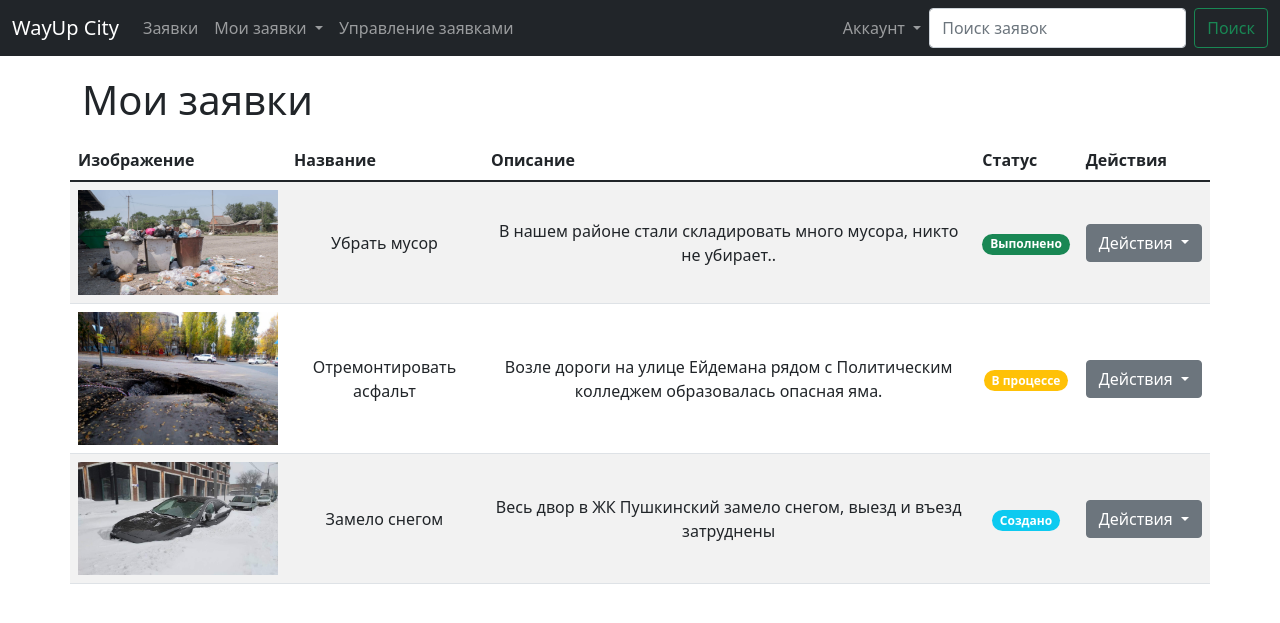
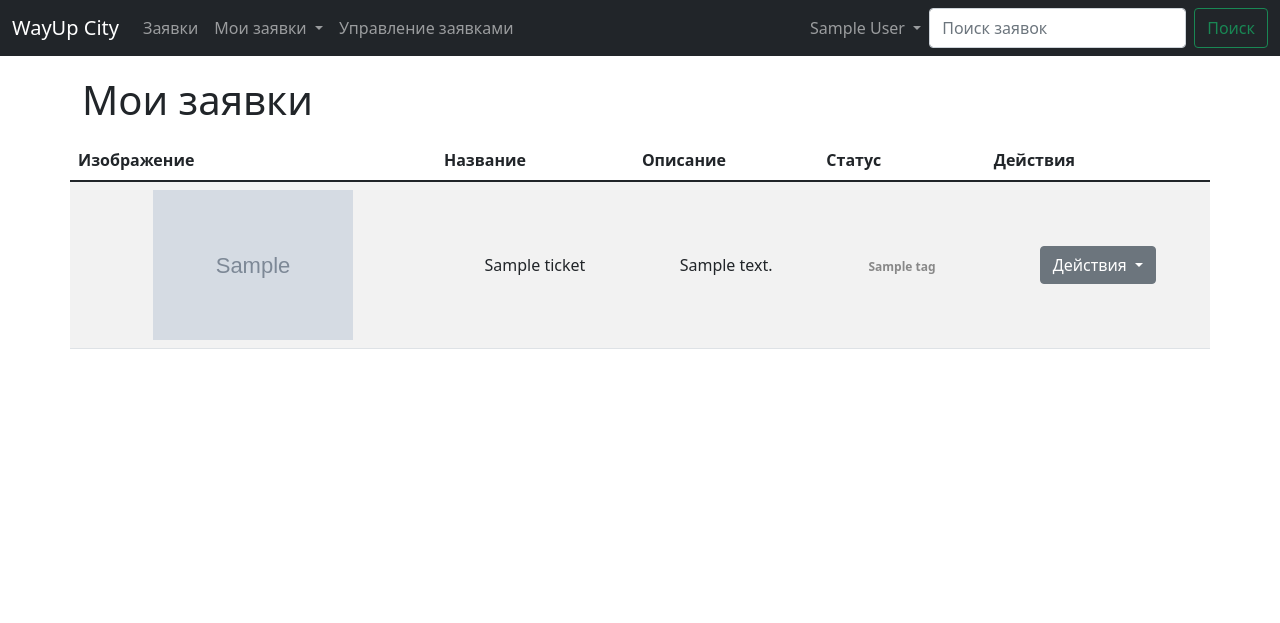
Before and after one commit to eyekeen/city-portal, a PHP site: page /my-tickets.php in a window 1280 px wide. Shown: the top 623 px of the page. Run offline with PHP 8.4, Linux system fonts and the light colour scheme; the visitor is signed in with stand-in values (Sample User, id 1); tables that the repository leaves empty or names only in its code hold one stand-in row (values such as "Sample post"); grey boxes marked "Sample" are stand-in pictures.

Commit message:
add register, login, tickets functional

```diff
--- a/components/head.php
+++ b/components/head.php
@@ -3,3 +3,7 @@
 <meta http-equiv="X-UA-Compatible" content="ie=edge">
 <link href="https://cdn.jsdelivr.net/npm/bootstrap@5.1.2/dist/css/bootstrap.min.css" rel="stylesheet" integrity="sha384-uWxY/CJNBR+1zjPWmfnSnVxwRheevXITnMqoEIeG1LJrdI0GlVs/9cVSyPYXdcSF" crossorigin="anonymous">
 <link rel="stylesheet" href="src/scss/app.css">
+
+<?php
+    require_once __DIR__ . '/../app/requires.php';
+?>
--- a/components/header.php
+++ b/components/header.php
@@ -6,10 +6,21 @@
                 <span class="navbar-toggler-icon"></span>
             </button>
             <div class="collapse navbar-collapse" id="navbarSupportedContent">
+                <?php
+                $user = false;
+                if (isset($_SESSION['user'])) {
+                    $query = $db->prepare("SELECT * FROM users WHERE id = :id");
+                    $query->execute([
+                        'id' => $_SESSION['user'],
+                    ]);
+                    $user = $query->fetch(PDO::FETCH_ASSOC);
+                }
+                ?>
                 <ul class="navbar-nav me-auto mb-2 mb-lg-0">
                     <li class="nav-item">
                         <a class="nav-link" href="/">Заявки</a>
                     </li>
+                    <?php if ($user) { ?>
                         <li class="nav-item dropdown">
                             <a class="nav-link dropdown-toggle" href="#" id="navbarDropdown" role="button" data-bs-toggle="dropdown" aria-expanded="false">
                                 Мои заявки
@@ -19,6 +30,7 @@
                                 <li><a class="dropdown-item" href="/my-tickets.php">Мои заявки <span class="badge bg-secondary">4</span></a></li>
                             </ul>
                         </li>
+                    <?php } ?>
                     <li class="nav-item">
                         <a href="/tickets-control.php" class="nav-link">Управление заявками</a>
                     </li>
@@ -26,12 +38,25 @@
                 <div class="right-side d-flex">
                     <ul class="navbar-nav me-auto mb-2 mb-lg-0">
                         <li class="nav-item dropdown">
+
+
                             <a class="nav-link dropdown-toggle" href="#" id="accountDropdown" role="button" data-bs-toggle="dropdown" aria-expanded="false">
-                                Аккаунт
+                                <?= !$user ? 'Аккаунт' : $user['name'] ?>
                             </a>
                             <ul class="dropdown-menu" aria-labelledby="accountDropdown">
+                                <?php if (!$user) { ?>
                                     <li><a class="dropdown-item" href="/login.php">Вход</a></li>
                                     <li><a class="dropdown-item" href="/register.php">Регистрация</a></li>
+                                <?php } else { ?>
+                                    <li>
+                                        <!-- not good -->
+                                        <!-- <a class="dropdown-item" href="/actions/user/logout.php">Выход</a> -->
+                                        <!-- good -->
+                                        <form action="/actions/user/logout.php" method="post">
+                                            <button class="dropdown-item" type="submit">Выход</button>
+                                        </form>
+                                    </li>
+                                <?php } ?>
                             </ul>
                         </li>
                     </ul>
--- /dev/null
+++ b/config/app.php
@@ -0,0 +1,6 @@
+<?php
+
+return [
+    'default_user_group' => 2,
+    'default_tickets_tag' => 3,
+];
--- a/my-tickets.php
+++ b/my-tickets.php
@@ -1,3 +1,15 @@
+<?php
+
+session_start();
+
+if (!isset($_SESSION['user'])) {
+    header('Location: /login.php');
+    die();
+}
+
+?>
+
+
 <!doctype html>
 <html lang="ru">
 
@@ -34,14 +46,44 @@
                         </tr>
                     </thead>
                     <tbody>
+                        <?php
+
+
+
+                        $tags = $db->query("SELECT * FROM ticket_tags")->fetchAll(PDO::FETCH_ASSOC);
+
+                        // $query = $db->prepare("SELECT * FROM tickets JOIN tickect_tags ON tickect_tags.id = tickets.tag_id WHERE user_id = :user_id"); second way
+                        $query = $db->prepare("SELECT * FROM tickets WHERE user_id = :user_id");
+
+                        $query->execute([
+                            'user_id' => $_SESSION['user'],
+                        ]);
+
+                        $tickets = $query->fetchAll(PDO::FETCH_ASSOC);
+
+
+                        foreach ($tickets as $ticket) {
+
+                            $tagId = $ticket['tag_id'];
+                            $tag = array_filter($tags, function ($tag) use ($tagId) {
+                                return (int)$tag['id'] === (int)$tagId;
+                            });
+
+
+
+                            $tag = array_shift($tag);
+
+                        ?>
                             <tr>
                                 <td>
-                                <img src="src/static/image-1.jpg" width="200" alt="">
+                                    <img src="<?= $ticket['image'] ?>" width="200" alt="">
                                 </td>
-                            <td>Убрать мусор</td>
-                            <td>В нашем районе стали складировать много мусора, никто не убирает..</td>
+                                <td><?= $ticket['title'] ?></td>
+                                <td><?= $ticket['description'] ?></td>
                                 <td>
-                                <span class="badge rounded-pill bg-success">Выполнено</span>
+                                    <span style="background: <?= $tag['background'] ?>;color: <?= $tag['color'] ?>" class="badge rounded-pill">
+                                        <?= $tag['label']  ?>
+                                    </span>
                                 </td>
                                 <td>
                                     <div class="dropdown">
@@ -49,51 +91,17 @@
                                             Действия
                                         </button>
                                         <ul class="dropdown-menu" aria-labelledby="dropdownMenuButton1">
-                                        <li><a class="dropdown-item" href="#">Удалить</a></li>
+                                            <li>
+                                                <form action="/actions/tickets/delete.php" method="post">
+                                                    <input type="hidden" name="id" value="<?= $ticket['id'] ?>">
+                                                    <button class="dropdown-item">Delete</button>
+                                                </form>
+                                            </li>
                                         </ul>
                                     </div>
                                 </td>
                             </tr>
-                        <tr>
-                            <td>
-                                <img src="src/static/image-2.jpg" width="200" alt="">
-                            </td>
-                            <td>Отремонтировать асфальт</td>
-                            <td>Возле дороги на улице Ейдемана рядом с Политическим колледжем образовалась опасная яма.</td>
-                            <td>
-                                <span class="badge rounded-pill bg-warning">В процессе</span>
-                            </td>
-                            <td>
-                                <div class="dropdown">
-                                    <button class="btn btn-secondary dropdown-toggle" type="button" id="dropdownMenuButton1" data-bs-toggle="dropdown" aria-expanded="false">
-                                        Действия
-                                    </button>
-                                    <ul class="dropdown-menu" aria-labelledby="dropdownMenuButton1">
-                                        <li><a class="dropdown-item" href="#">Удалить</a></li>
-                                    </ul>
-                                </div>
-                            </td>
-                        </tr>
-                        <tr>
-                            <td>
-                                <img src="src/static/image-3.jpg" width="200" alt="">
-                            </td>
-                            <td>Замело снегом</td>
-                            <td>Весь двор в ЖК Пушкинский замело снегом, выезд и въезд затруднены</td>
-                            <td>
-                                <span class="badge rounded-pill bg-info">Создано</span>
-                            </td>
-                            <td>
-                                <div class="dropdown">
-                                    <button class="btn btn-secondary dropdown-toggle" type="button" id="dropdownMenuButton1" data-bs-toggle="dropdown" aria-expanded="false">
-                                        Действия
-                                    </button>
-                                    <ul class="dropdown-menu" aria-labelledby="dropdownMenuButton1">
-                                        <li><a class="dropdown-item" href="#">Удалить</a></li>
-                                    </ul>
-                                </div>
-                            </td>
-                        </tr>
+                        <?php } ?>
                     </tbody>
                 </table>
             </div>
--- a/notes.txt
+++ b/notes.txt
@@ -3,3 +3,9 @@
 3. better always have default value for table columns
 4. good practic be add created_at and updated_at
 5. set for primary and foreign keys same type
+6. recomend assign request params(get, post) in var
+7. any action operation(login, register, logout e.t.) need execute through post request
+8. images need storing in external storage
+
+------
+1. Why unset + session_destroy insteat of session_destroy?
```
Also changed, not shown: actions/tickets/delete.php (added, +34 -0 lines), actions/tickets/store.php (added, +46 -0 lines), actions/user/login.php (+34 -0 lines), actions/user/logout.php (added, +11 -0 lines), actions/user/register.php (+21 -1 lines), add-ticket.php (+15 -4 lines), index.php (+22 -16 lines), login.php (+25 -3 lines), register.php (+11 -8 lines), uploads/64f05b58155ba--Screenshot_20230822_070418.png (added), uploads/64f06de500064--Screenshot_20230822_070418.png (added), uploads/64f06f2d8c322--Screenshot_20230822_073258.png (added). Lines whose indentation alone changed are shown as unchanged.
